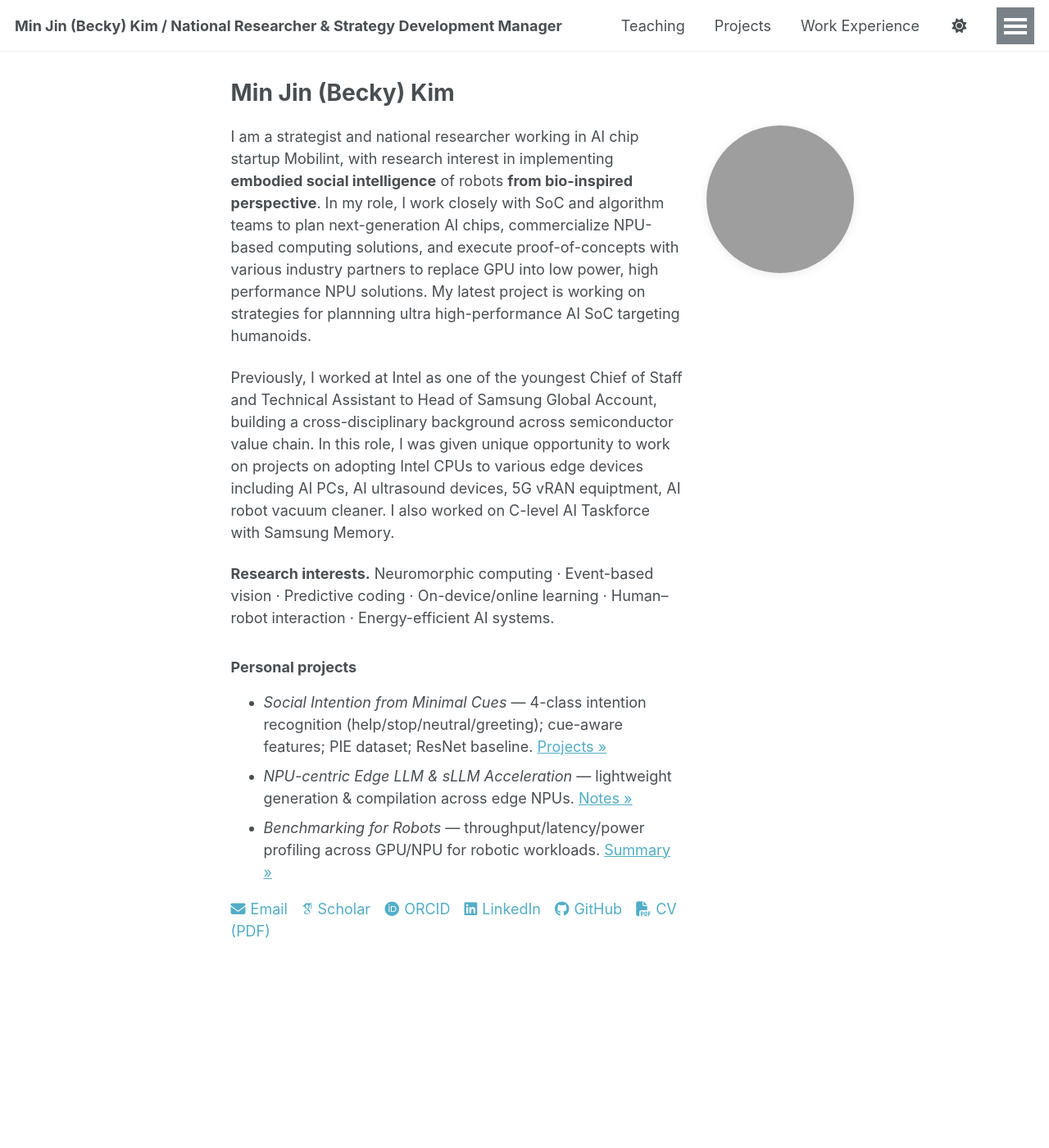
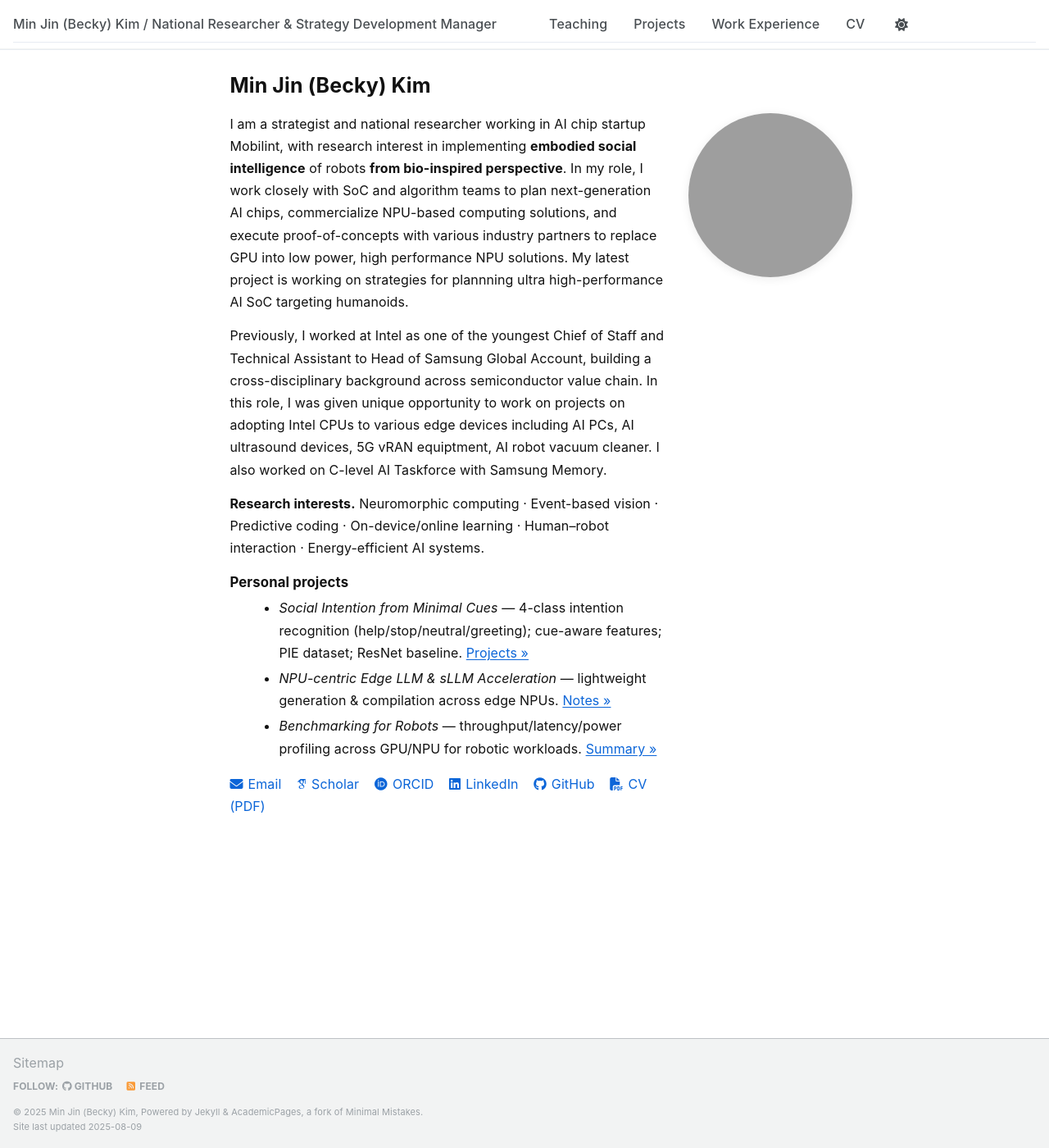
Before and after one commit to becky930/becky930.github.io, a Jekyll site: the page built from _pages/about.md, in a window 1280 px wide and 1400 px high. Shown: the whole window at 82% size. Built offline with Jekyll 4.4.1, drawn with Linux system fonts in a browser that asks for light colours; some web fonts are replaced; a script that is not in the unit is left out; grey boxes are pictures that could not be loaded.

Commit message:
Update custom.css
make it readable

```diff
--- a/assets/css/custom.css
+++ b/assets/css/custom.css
@@ -1,41 +1,92 @@
-/* Pretendard web font */
+/* 1) 폰트 로드 */
 @import url("https://cdn.jsdelivr.net/gh/orioncactus/pretendard@v1.3.8/dist/web/static/pretendard.css");
 
+/* 2) 기본 타이포 & 컬러 */
+:root{
+  --text: #111;
+  --muted: #5b6470;
+  --bg: #fff;
+  --link: #0b65d8;
+  --border: #e8ecf2;
+}
+
+@media (prefers-color-scheme: dark){
+  :root{
+    --text:#e9eef5; --muted:#aab4c3; --bg:#0b1020; --link:#8ab4f8; --border:#1a2340;
+  }
+}
+
+html, body{
+  font-family: "Pretendard", -apple-system, BlinkMacSystemFont, "Segoe UI", Roboto, "Noto Sans KR",
+               "Apple SD Gothic Neo", "Malgun Gothic", Arial, sans-serif !important;
+  background: var(--bg);
+  color: var(--text);
+  font-size: 16px;               /* 기준 폰트(=1rem) */
+  line-height: 1.7;              /* 가독성 좋은 줄간격 */
+  letter-spacing: 0.1px;
+}
+
+/* 3) 레이아웃: 본문만 1열(사이드바 제거했을 때 정리) */
+.sidebar, .author__avatar, .author__content { display:none; }
+.layout--single { grid-template-columns: 1fr !important; }
+
+/* 4) 본문 폭 & 문단 리듬 */
 .page__content { max-width: 760px; }
+.page__content p{ margin: 0 0 14px; color: var(--text); }
+.page__content p + p { margin-top: 10px; }
+.page__content ul, .page__content ol { margin: 8px 0 16px 20px; }
+.page__content li { margin: 4px 0; }
 
-/* Hero area */
-.hero {
+/* 5) 헤딩 스케일(모바일에서도 안정) */
+.page__content h1{ font-size: 1.9rem; font-weight: 800; margin: 10px 0 12px; }
+.page__content h2{ font-size: 1.35rem; font-weight: 700; margin: 22px 0 12px; }
+.page__content h3{ font-size: 1.05rem; font-weight: 700; margin: 18px 0 8px; color: var(--text); }
+
+/* 6) 링크/코드/구분선 */
+a{ color: var(--link); text-underline-offset: 2px; }
+a:hover{ text-decoration: underline; }
+code, pre{ font-size: 0.92em; }
+hr{ border: 0; border-top: 1px solid var(--border); margin: 18px 0; }
+
+/* 7) 상단 메뉴(심플 우측 정렬 느낌 유지) */
+.masthead, .greedy-nav{ box-shadow: none; border-bottom: 1px solid var(--border); }
+.greedy-nav .visible-links a{ font-weight: 500; }
+
+/* 8) HERO 영역 */
+.hero{
   display: grid;
-  grid-template-columns: 1fr 180px;
+  grid-template-columns: 1fr 200px;
   gap: 28px;
   align-items: start;
-  margin: 12px 0 28px;
+  margin: 8px 0 28px;
 }
-.hero .photo {
-  justify-self: end;
-}
-.hero .photo img {
-  width: 180px; height: 180px; object-fit: cover;
+.hero .photo{ justify-self: end; }
+.hero .photo img{
+  width: 200px; height: 200px; object-fit: cover;
   border-radius: 50%;
   box-shadow: 0 2px 12px rgba(0,0,0,.08);
 }
+.hero .text p{ color: var(--text); }
+.hero .muted{ color: var(--muted); }
 
-/* 강조 박스(모집/공지용) */
-.callout {
+/* 9) 강조 박스(모집/공지/요약) */
+.callout{
   background: #fff8e1;
-  border: 1px solid #ffe6a7;
-  border-radius: 10px;
+  border: 1px solid #ffe2a1;
+  border-radius: 12px;
   padding: 10px 14px;
   margin: 14px 0;
 }
 
-/* 푸터 아이콘 줄 */
-.icon-row a { margin-right: 12px; text-decoration: none; }
-.icon-row i { margin-right: 6px; }
+/* 10) 아이콘/링크 줄 */
+.icon-row a{ margin-right: 14px; text-decoration: none; }
+.icon-row i{ margin-right: 6px; }
 
-/* 사이드바/프로필 카드 감추기 */
-.sidebar, .author__avatar, .author__content { display:none; }
-.layout--single { grid-template-columns: 1fr !important; } /* 본문만 1열 */
-
-html, body {
-  font-family: "Pretendard", -apple-system, BlinkMacSystemFont, "Segoe UI", Roboto, Oxygen, Ubuntu, Cantarell, "Helvetica Neue", sans-serif !important;}
+/* 11) 반응형 */
+@media (max-width: 820px){
+  .page__content{ max-width: 680px; }
+  .hero{ grid-template-columns: 1fr; }
+  .hero .photo{ justify-self: start; }
+  .hero .photo img{ width: 128px; height: 128px; }
+  .page__content h1{ font-size: 1.6rem; }
+}
```
